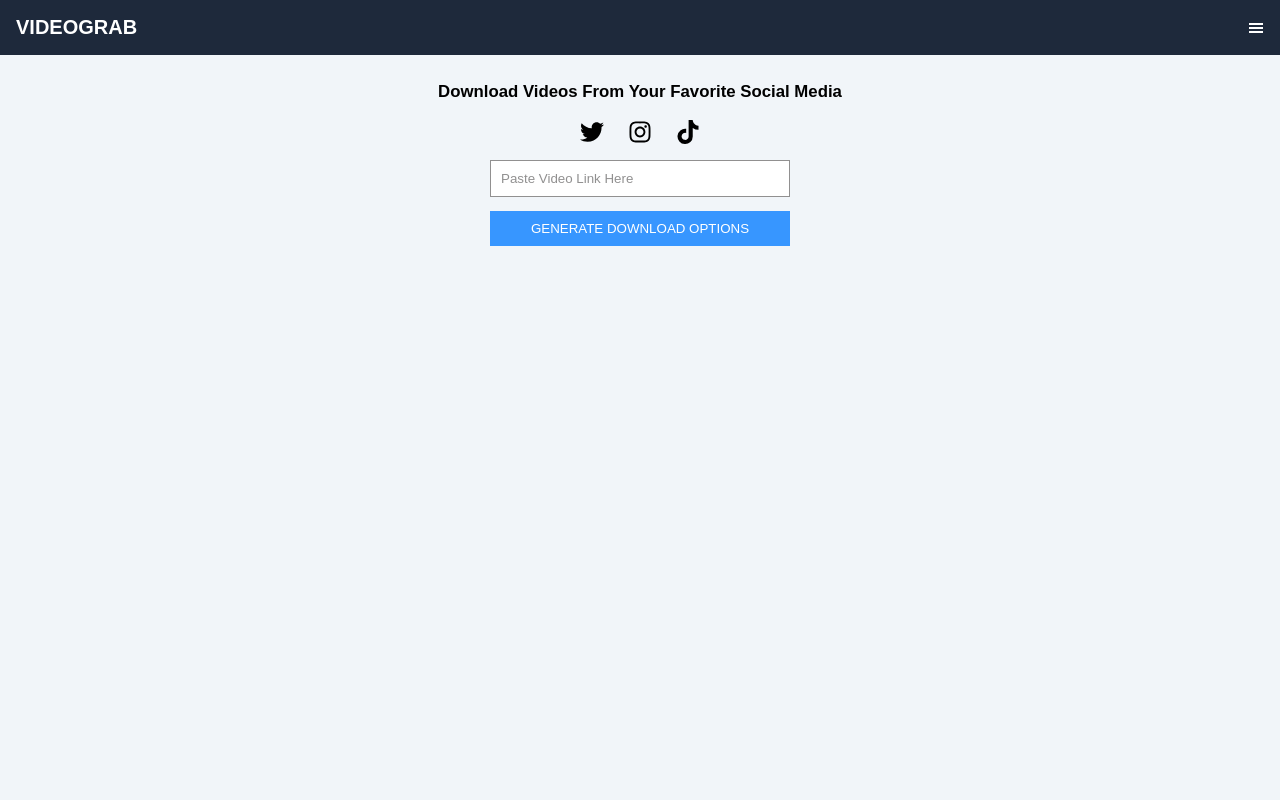
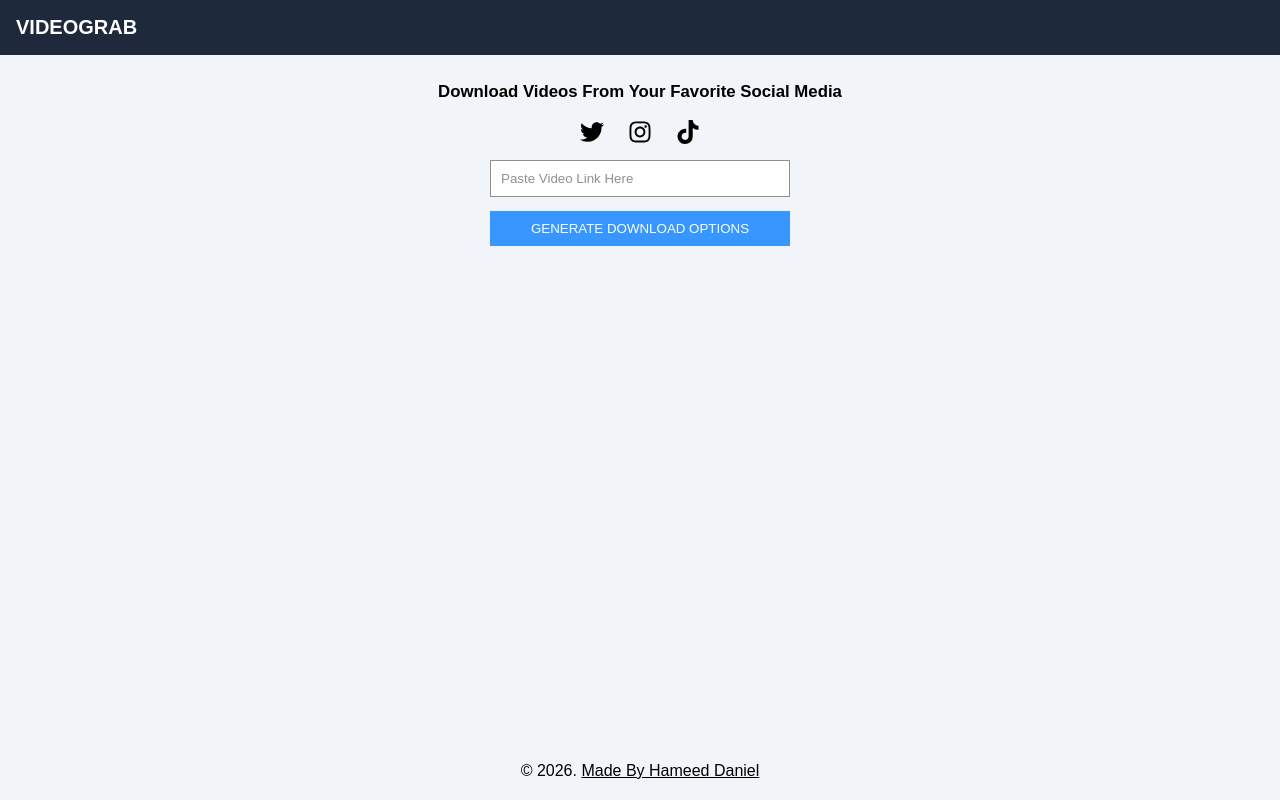
Before and after one commit to HDanielO/videograb, a Next.js app: page / in a window 1280 px wide. Built offline with nearby package versions, Linux system fonts and the light colour scheme.

Commit message:
Add footer with attribution and style adjustments

```diff
--- a/src/app/page.js
+++ b/src/app/page.js
@@ -82,6 +82,19 @@ export default function Home() {
           </div>
         )}
       </main>
+      <footer className={styles.footer}>
+        <span style={{ color: "black", display: "block", textAlign: "center" }}>
+          &copy; 2026.{" "}
+          <a
+            href="https://github.com/HDanielO"
+            target="_blank"
+            rel="noopener noreferrer"
+            style={{ color: "black", textDecoration: "underline" }}
+          >
+            Made By Hameed Daniel
+          </a>
+        </span>
+      </footer>
     </div>
   );
 }
--- a/src/app/page.module.css
+++ b/src/app/page.module.css
@@ -19,6 +19,14 @@
   max-width: -webkit-fit-content;
   max-width: -moz-fit-content;
   max-width: fit-content;
+}
+
+.footer {
+  position: fixed;
+  left: 0;
+  bottom: 20px;
+  width: 100%;
+  z-index: 100;
 }
 
 .icon {
--- a/src/components/NavBar/Navbar.js
+++ b/src/components/NavBar/Navbar.js
@@ -5,7 +5,7 @@ const NavBar = () => {
   return (
     <div className={styles.navbar}>
       <div className={styles.logo}>VIDEOGRAB</div>
-      <GiHamburgerMenu className={styles.menu} />
+      {/* <GiHamburgerMenu className={styles.menu} /> */}
     </div>
   );
 };
```
